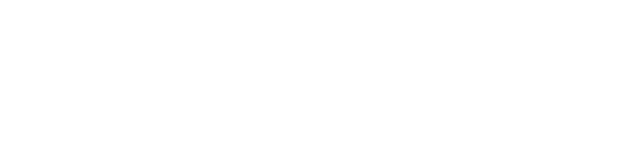
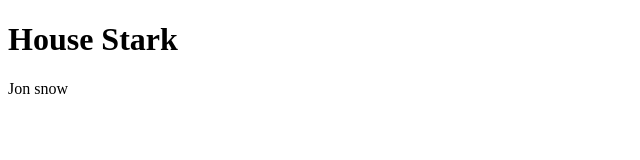
Before and after one commit to codebindx1/git02-, a plain HTML site: page index.html in a window 1280 px wide. Shown: the whole page, without its empty margins (0-640 px from the left). Drawn offline with Linux system fonts and the light colour scheme.

Commit message:
html modified 01

```diff
--- a/index.html
+++ b/index.html
@@ -4,6 +4,8 @@
     <meta charset="UTF-8">
     <meta name="viewport" content="width=device-width, initial-scale=1.0">
     <title>Document</title>
+    <h1>House Stark</h1>
+    <p>Jon snow</p>
 </head>
 <body>
 
```
